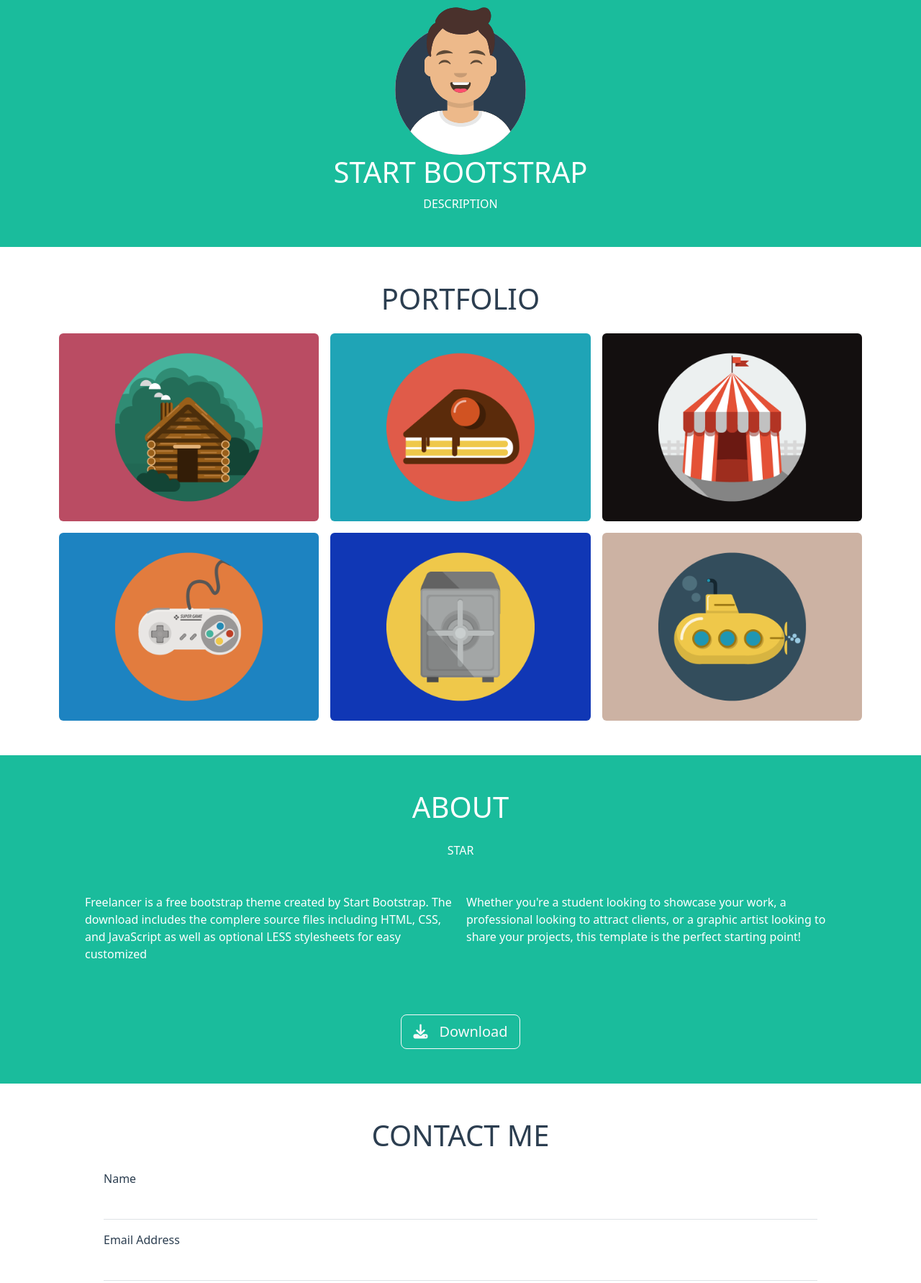
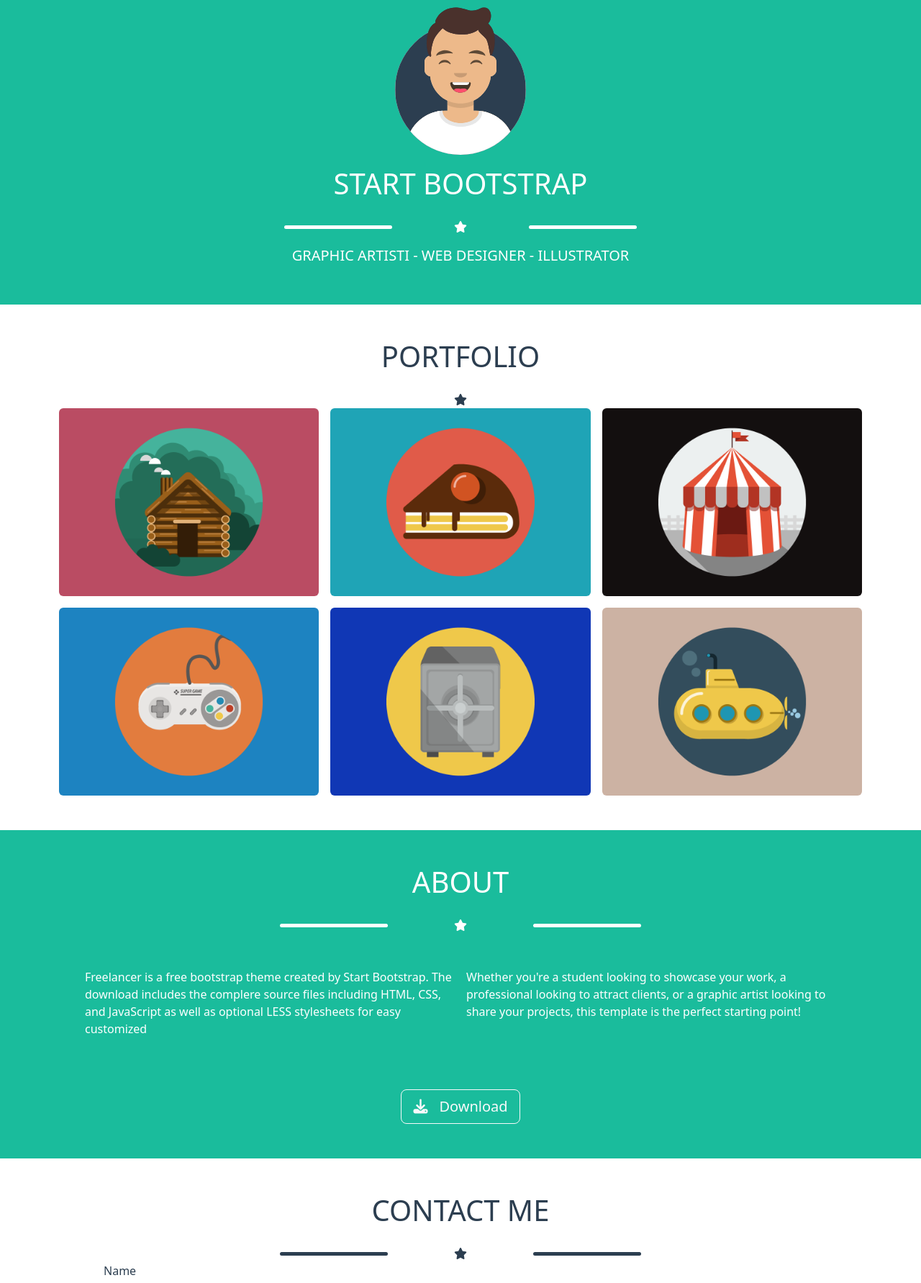
Before and after one commit to Francesca-Barcella/html-css-bootstrap-freelance, a plain HTML site: page index.html in a window 1280 px wide. Shown: the part 117-1899 px from the top of the page at 72% size. Drawn offline with nearby package versions, Linux system fonts and the light colour scheme.

Commit message:
BF - div star - work-in-progress

```diff
--- a/assets/css/style.css
+++ b/assets/css/style.css
@@ -55,5 +55,20 @@ footer,
     width: 200px;
 }
 
+.profile .line_star,
+.about .line_star{
+    height: 5px;
+    width: 150px;
+    background-color: var(--bf_bg_light);
+    border-radius: 2rem;
+}
+
+.portoflio .line_star,
+.contact .line_star{
+    height: 5px;
+    width: 150px;
+    background-color: var(--bf_nav_dark);
+    border-radius: 2rem;
+}
 
 /* #endregion main */
--- a/index.html
+++ b/index.html
@@ -17,6 +17,7 @@
 
 <body>
     <header class="text-center">
+        <!--nav_bar-->
         <nav class="navbar navbar-expand-md navbar-dark py-3">
             <div class="container text-uppercase">
                 <a class="navbar-brand" href="#"><strong>Start Bootstrap</strong></a>
@@ -45,14 +46,27 @@
     <main>
         <!-- profile freelance-->
         <section class="profile text-center p-5">
-            <img src="./assets/img/avatar.svg" alt="">
-            <H1>START BOOTSTRAP</H1>
-            <div>DESCRIPTION</div>
+            <img src="./assets/img/avatar.svg" alt="" class="pb-3">
+            <h1 class="pb-3">START BOOTSTRAP</h1>
+            <div class="star container">
+                <div class="row d-flex justify-content-center align-items-center">
+                    <div class="col-5 line_star px-5"></div>
+                    <div class="col-2"><i class="fa-solid fa-star"></i></div>
+                    <div class="col-5 line_star px-5"></div>
+                </div>
+            </div>
+            <h5 class="pt-3">GRAPHIC ARTISTI - WEB DESIGNER - ILLUSTRATOR</h5>
+
         </section>
 
         <!-- portfolio -->
         <section class="portfolio text-center py-5">
             <h1 class="pb-3">PORTFOLIO</h1>
+            <div class="row d-flex justify-content-center align-items-center">
+                <div class="col-5 line_star px-5"></div>
+                <div class="col-2"><i class="fa-solid fa-star"></i></div>
+                <div class="col-5 line_star px-5"></div>
+            </div>
             <div class="container">
                 <div class="row d-flex g-3">
                     <div class="col-12 col-md-6 col-lg-4"><img class="rounded" src="./assets/img/cabin.png" alt="">
@@ -71,7 +85,11 @@
         <!-- about -->
         <section class="about text-center p-5">
             <h1 class="pb-3">ABOUT</h1>
-            <div>STAR</div>
+            <div class="row d-flex justify-content-center align-items-center">
+                <div class="col-5 line_star px-5"></div>
+                <div class="col-2"><i class="fa-solid fa-star"></i></div>
+                <div class="col-5 line_star px-5"></div>
+            </div>
             <div class="container py-5 px-5">
                 <div class="row d-flex g-3">
                     <div class="col-12 col-md-6 text-start">Freelancer is a free bootstrap theme created by Start
@@ -90,6 +108,11 @@
         <!-- contact -->
         <section class="contact text-center p-5">
             <h1 class="pb-3">CONTACT ME</h1>
+            <div class="row d-flex justify-content-center align-items-center">
+                <div class="col-5 line_star px-5"></div>
+                <div class="col-2"><i class="fa-solid fa-star"></i></div>
+                <div class="col-5 line_star px-5"></div>
+            </div>
             <form class="text-start px-5">
                 <div class="mb-3 px-5">
                     <label class="form-label">Name</label>
```
